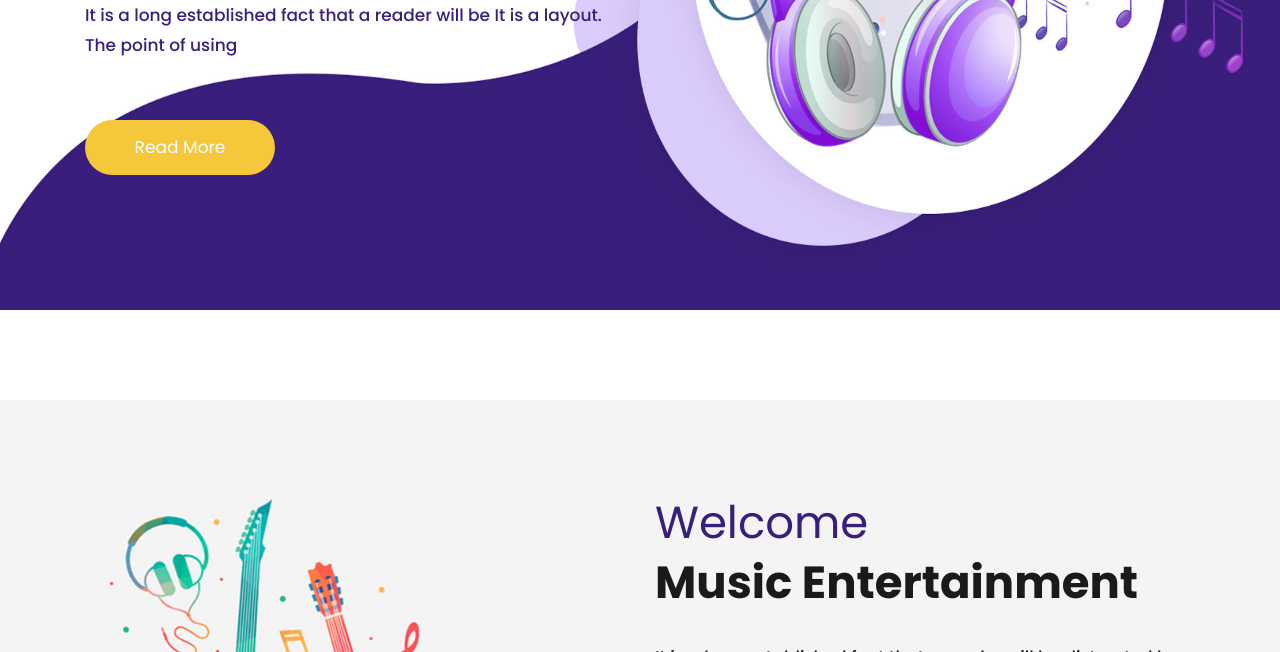
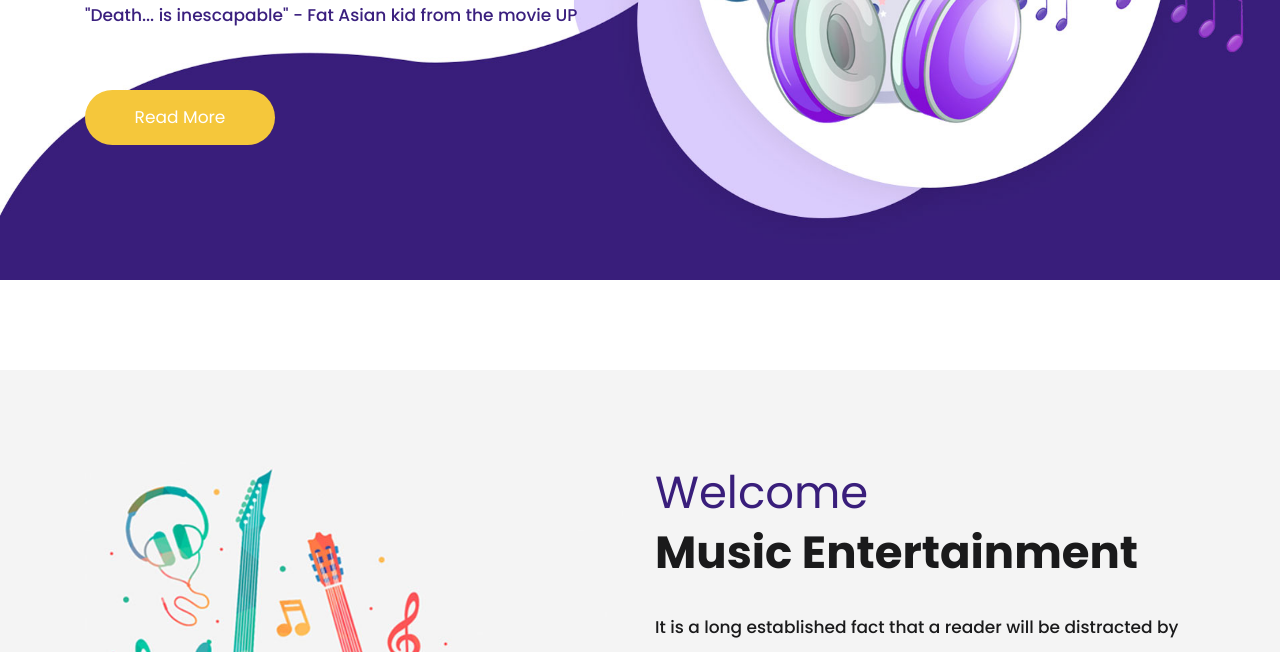
Before and after one commit to nlegendaryguy/sussyball20, a plain HTML site: page index.html in a window 1280 px wide. Shown: the part 448-1100 px from the top of the page. Drawn offline with nearby package versions, Linux system fonts and the light colour scheme.

Commit message:
Update index.html

```diff
--- a/index.html
+++ b/index.html
@@ -89,7 +89,7 @@
                   <div class="text-bg">
                      <h1> <span class="dark">Entertainment</span><br> music</h1>
                      <strong>Landing page 2019</strong>
-                     <p>It is a long established fact that a reader will be It is a  layout. The point of using </p>
+                     <p>"Death... is inescapable" - Fat Asian kid from the movie UP</p>
                      <a class="read_more" href="#">Read More</a>
                   </div>
                </div>
```
